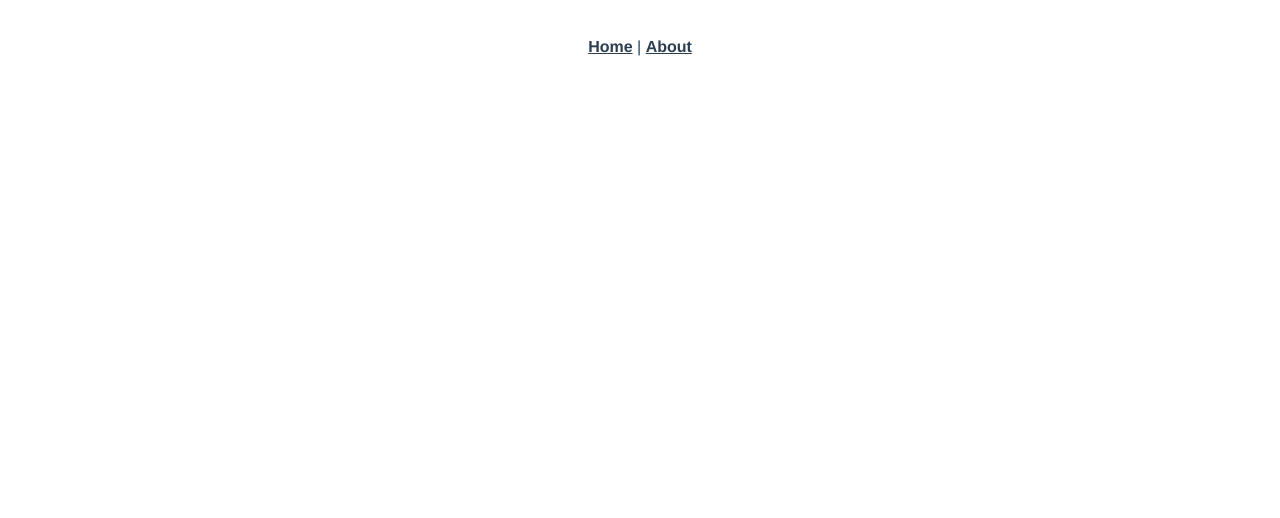
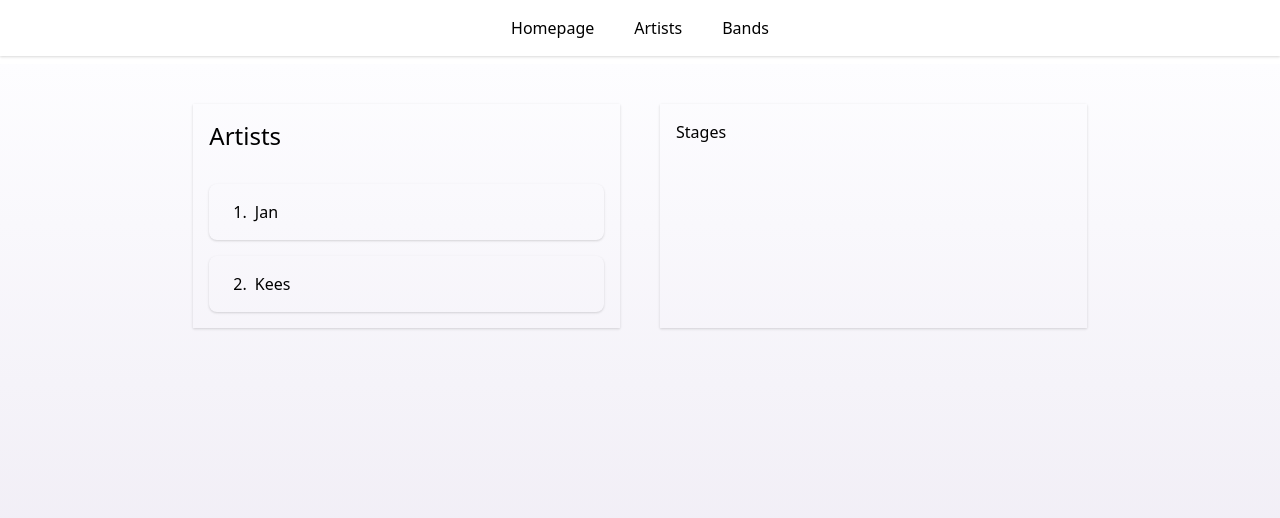
Before and after one commit to JKlerk/avans, a Vue app in the folder client/: page /home in a window 1280 px wide. Shown: the top 518 px of the page. Built offline with nearby package versions, Linux system fonts and the light colour scheme.

Commit message:
Front end thing

```diff
--- a/client/public/index.html
+++ b/client/public/index.html
@@ -6,6 +6,7 @@
     <meta name="viewport" content="width=device-width,initial-scale=1.0">
     <link rel="icon" href="<%= BASE_URL %>favicon.ico">
     <title><%= htmlWebpackPlugin.options.title %></title>
+    <link href="https://unpkg.com/tailwindcss@^1.0/dist/tailwind.min.css" rel="stylesheet">
   </head>
   <body>
     <noscript>
--- a/client/src/App.vue
+++ b/client/src/App.vue
@@ -1,32 +1,14 @@
 <template>
   <div id="app">
-    <div id="nav">
-      <router-link to="/">Home</router-link> |
-      <router-link to="/about">About</router-link>
-    </div>
-    <router-view/>
+    <Nav class="z-40"></Nav>
+    <router-view class="z-0"></router-view>
   </div>
 </template>
-
-<style>
-#app {
-  font-family: Avenir, Helvetica, Arial, sans-serif;
-  -webkit-font-smoothing: antialiased;
-  -moz-osx-font-smoothing: grayscale;
-  text-align: center;
-  color: #2c3e50;
+<script>
+import Nav from '@/components/Nav'
+export default {
+  components:{
+    Nav
+  }
 }
-
-#nav {
-  padding: 30px;
-}
-
-#nav a {
-  font-weight: bold;
-  color: #2c3e50;
-}
-
-#nav a.router-link-exact-active {
-  color: #42b983;
-}
-</style>
+</script>
--- /dev/null
+++ b/client/src/components/Artist.vue
@@ -0,0 +1,42 @@
+<template>
+    <div class="shadow rounded-lg my-4 select-none">
+        <div class="flex w-full hover:bg-gray-200 p-4 transition duration-100" @click="visible = !visible">
+            <p class="mx-2">{{ artist.id }}.</p>
+            <p>{{ artist.name }}</p>
+        </div>
+        <transition name="fade">
+            <div v-if="visible" class="p-4 border-t">
+                <p>User ID: {{ artist.id }}</p>
+                <p>Name: {{ artist.name }}</p>
+                <p>Band_ID: {{ artist.band_id }}</p>
+            </div>
+        </transition>
+    </div>
+</template>
+
+<script>
+export default {
+    props: ['artist'],
+    data(){
+        return{
+            visible: false
+        }
+    }
+}
+</script>
+
+<style scoped>
+.fade-enter-active, .fade-leave-active {
+    transition: all 0.1s ease-in-out;
+    -webkit-transition: all .2s ease-in-out; /* WebKit */
+    -moz-transition: all .2s ease-in-out; /* Mozilla */
+    -o-transition: all .2s ease-in-out; /* Opera */
+    -ms-transition: all .2s ease-in-out; /* Internet Explorer */
+  max-height: 250px;
+  overflow: auto;
+}
+.fade-enter, .fade-leave-to /* .fade-leave-active below version 2.1.8 */ {
+  opacity: 0;
+   max-height: 0px;
+}
+</style>
--- a/client/src/components/HelloWorld.vue
+++ /dev/null
@@ -1,57 +0,0 @@
-<template>
-  <div class="hello">
-    <h1>{{ msg }}</h1>
-    <p>
-      For a guide and recipes on how to configure / customize this project,<br>
-      check out the
-      <a href="https://cli.vuejs.org" target="_blank" rel="noopener">vue-cli documentation</a>.
-    </p>
-    <h3>Installed CLI Plugins</h3>
-    <ul>
-      <li><a href="https://github.com/vuejs/vue-cli/tree/dev/packages/%40vue/cli-plugin-babel" target="_blank" rel="noopener">babel</a></li>
-    </ul>
-    <h3>Essential Links</h3>
-    <ul>
-      <li><a href="https://vuejs.org" target="_blank" rel="noopener">Core Docs</a></li>
-      <li><a href="https://forum.vuejs.org" target="_blank" rel="noopener">Forum</a></li>
-      <li><a href="https://chat.vuejs.org" target="_blank" rel="noopener">Community Chat</a></li>
-      <li><a href="https://twitter.com/vuejs" target="_blank" rel="noopener">Twitter</a></li>
-      <li><a href="https://news.vuejs.org" target="_blank" rel="noopener">News</a></li>
-    </ul>
-    <h3>Ecosystem</h3>
-    <ul>
-      <li><a href="https://router.vuejs.org" target="_blank" rel="noopener">vue-router</a></li>
-      <li><a href="https://vuex.vuejs.org" target="_blank" rel="noopener">vuex</a></li>
-      <li><a href="https://github.com/vuejs/vue-devtools#vue-devtools" target="_blank" rel="noopener">vue-devtools</a></li>
-      <li><a href="https://vue-loader.vuejs.org" target="_blank" rel="noopener">vue-loader</a></li>
-      <li><a href="https://github.com/vuejs/awesome-vue" target="_blank" rel="noopener">awesome-vue</a></li>
-    </ul>
-  </div>
-</template>
-
-<script>
-export default {
-  name: 'HelloWorld',
-  props: {
-    msg: String
-  }
-}
-</script>
-
-<!-- Add "scoped" attribute to limit CSS to this component only -->
-<style scoped>
-h3 {
-  margin: 40px 0 0;
-}
-ul {
-  list-style-type: none;
-  padding: 0;
-}
-li {
-  display: inline-block;
-  margin: 0 10px;
-}
-a {
-  color: #42b983;
-}
-</style>
--- /dev/null
+++ b/client/src/components/Nav.vue
@@ -0,0 +1,18 @@
+<template>
+  <div class=" shadow w-full top-0">
+    <ul class="flex justify-center py-4">
+      <li class="mx-5">Homepage</li>
+      <li class="mx-5">Artists</li>
+      <li class="mx-5">Bands</li>
+    </ul>
+  </div>
+</template>
+
+<script>
+export default {
+  name: 'HelloWorld',
+  props: {
+    msg: String
+  }
+}
+</script>
--- a/client/src/router/index.js
+++ b/client/src/router/index.js
@@ -6,18 +6,10 @@ Vue.use(VueRouter)
 
 const routes = [
   {
-    path: '/',
+    path: '/home',
     name: 'Home',
     component: Home
   },
-  {
-    path: '/about',
-    name: 'About',
-    // route level code-splitting
-    // this generates a separate chunk (about.[hash].js) for this route
-    // which is lazy-loaded when the route is visited.
-    component: () => import(/* webpackChunkName: "about" */ '../views/About.vue')
-  }
 ]
 
 const router = new VueRouter({
--- a/client/src/views/Home.vue
+++ b/client/src/views/Home.vue
@@ -1,18 +1,54 @@
 <template>
-  <div class="home">
-    <img alt="Vue logo" src="../assets/logo.png">
-    <HelloWorld msg="Welcome to Your Vue.js App"/>
-  </div>
+	<div class="mt-2 min-h-screen" id="gradient">
+		<div class="flex justify-center pt-10">
+			<div class="w-1/3 shadow mx-5 px-4">
+				<h1 class="py-4 text-2xl">Artists</h1>
+				<div :key="artist.id" v-for="artist in artists">
+					<Artist :artist=artist />
+				</div>
+			</div>
+			<div class="w-1/3 shadow mx-5">
+				<h1 class="p-4">Stages</h1>
+			</div>
+		</div>
+	</div>
 </template>
 
 <script>
-// @ is an alias to /src
-import HelloWorld from '@/components/HelloWorld.vue'
-
+import Artist from '@/components/Artist'
 export default {
   name: 'Home',
-  components: {
-    HelloWorld
+  components:{
+	  Artist
+  },
+  data(){
+	  return{
+		  artists:[
+			  {
+				  id: 1,
+				  name: 'Jan',
+				  band_id: 1
+			  },
+			  {
+				  id: 2,
+				  name: 'Kees',
+				  band_id: 1
+			  }
+		  ]
+	  }
   }
 }
 </script>
+
+<style scoped>
+	#gradient{
+		background: #D3CCE3;
+		/* background: -webkit-linear-gradient(-90deg, rgb(89, 0, 212), rgb(255, 94, 0)); */
+		  background-attachment: fixed;
+		background-position: center;
+		background-repeat: no-repeat;
+		background-size: cover;
+		background: -webkit-linear-gradient(90deg, #E9E4F0, rgb(253, 253, 255));
+		/* background: linear-gradient(45deg, #E9E4F0, #D3CCE3); */
+	}
+</style>
```
